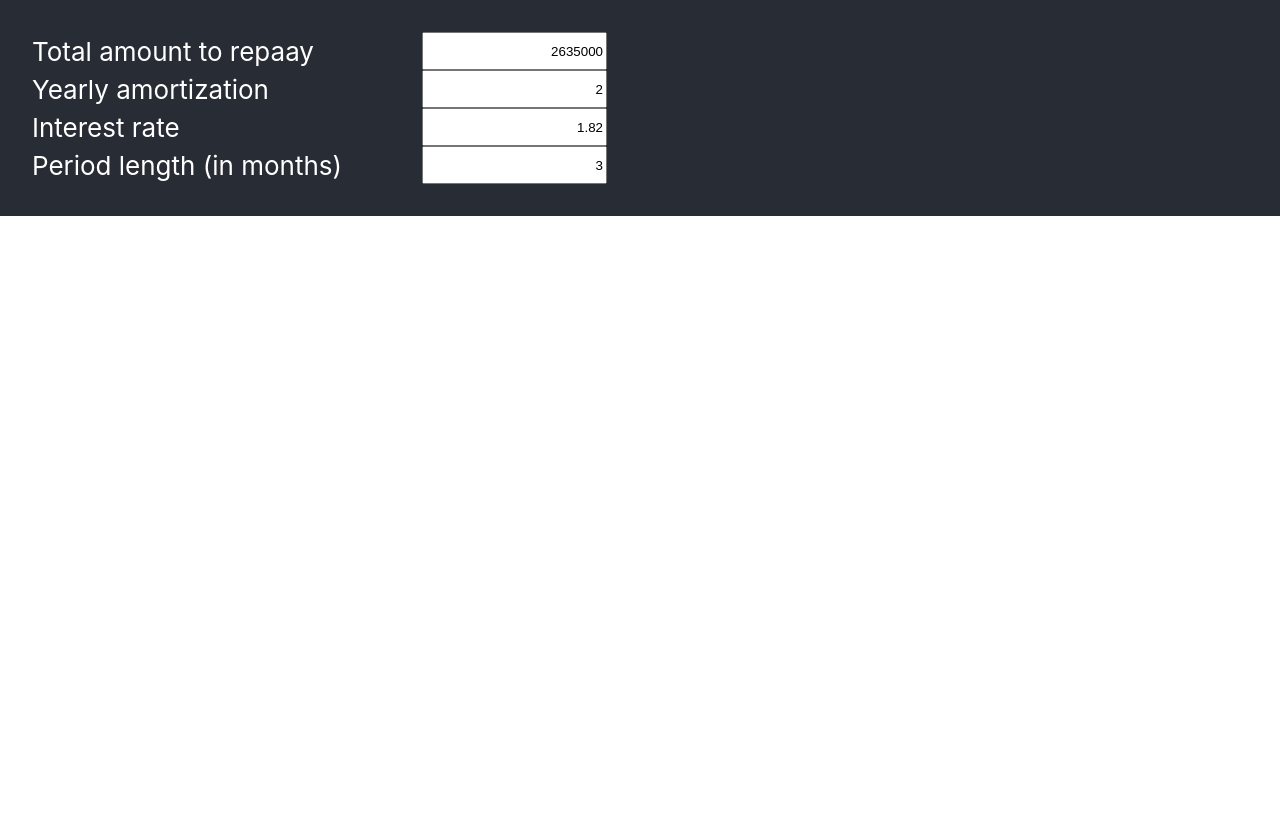
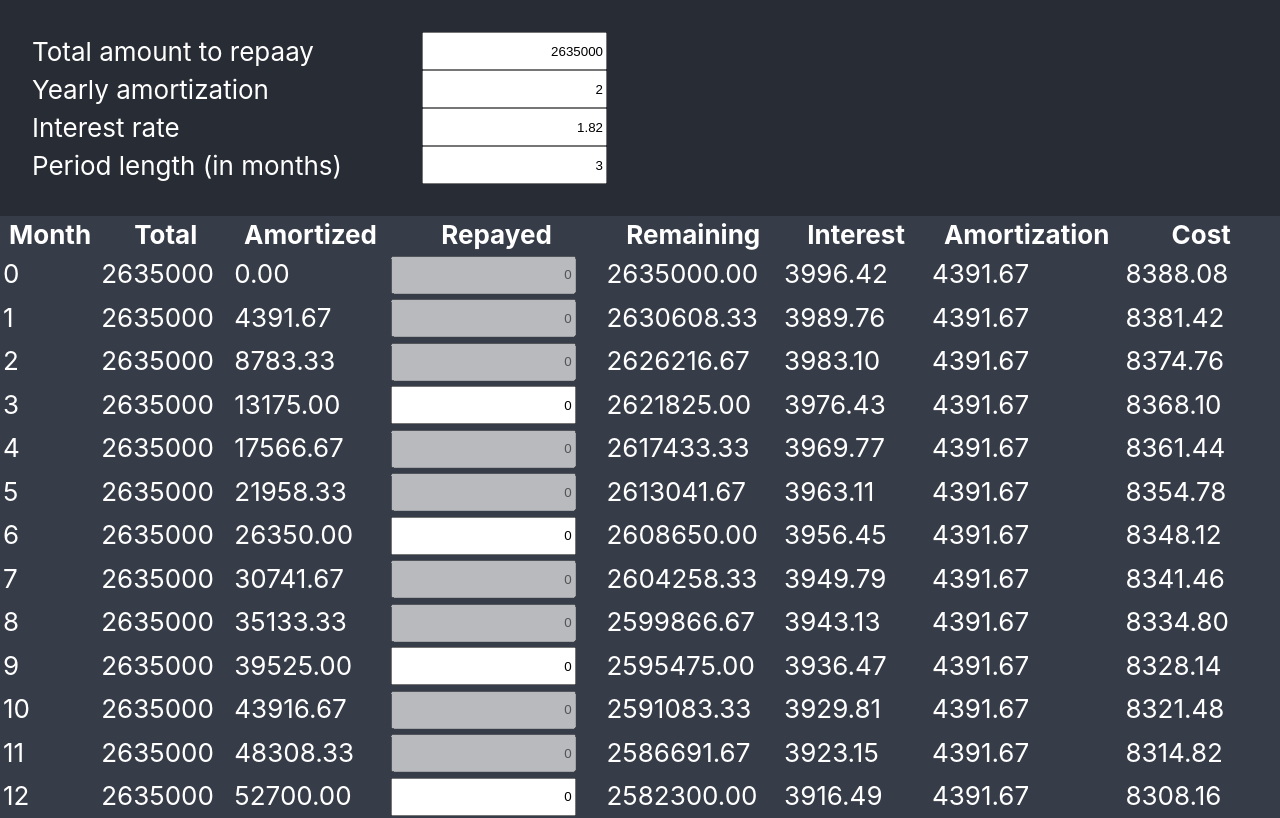
Before and after one commit to sbalay/loan-simulator, a React (Create React App) app: page / in a window 1280 px wide. Shown: the top 818 px of the page. Built offline with nearby package versions, Linux system fonts and the light colour scheme.

Commit message:
initialize table with default values

```diff
--- a/src/repay-simulation-form.js
+++ b/src/repay-simulation-form.js
@@ -18,7 +18,9 @@ const Input = styled.input({
 });
 
 export function RepaySimulationForm() {
-  const { register, watch } = useForm();
+  const { register, watch } = useForm({
+    defaultValues: { amount: 2635000, amortization: 2, interest: 1.82, repayPeriod: 3 },
+  });
 
   const formValues = watch();
   const numericalFormValues = Object.fromEntries(
@@ -34,19 +36,19 @@ export function RepaySimulationForm() {
       <form style={{ padding: 32 }}>
         <InputGroup>
           <InputLabel htmlFor="amount">Total amount to repaay</InputLabel>
-          <Input name="amount" defaultValue="2635000" ref={register} />
+          <Input name="amount" ref={register} />
         </InputGroup>
         <InputGroup>
           <InputLabel htmlFor="amortization">Yearly amortization</InputLabel>
-          <Input name="amortization" defaultValue="2" ref={register} />
+          <Input name="amortization" ref={register} />
         </InputGroup>
         <InputGroup>
           <InputLabel htmlFor="interest">Interest rate</InputLabel>
-          <Input name="interest" defaultValue="1.82" ref={register} />
+          <Input name="interest" ref={register} />
         </InputGroup>
         <InputGroup>
           <InputLabel htmlFor="repayPeriod">Period length (in months)</InputLabel>
-          <Input name="repayPeriod" defaultValue="3" ref={register} />
+          <Input name="repayPeriod" ref={register} />
         </InputGroup>
       </form>
 
```
